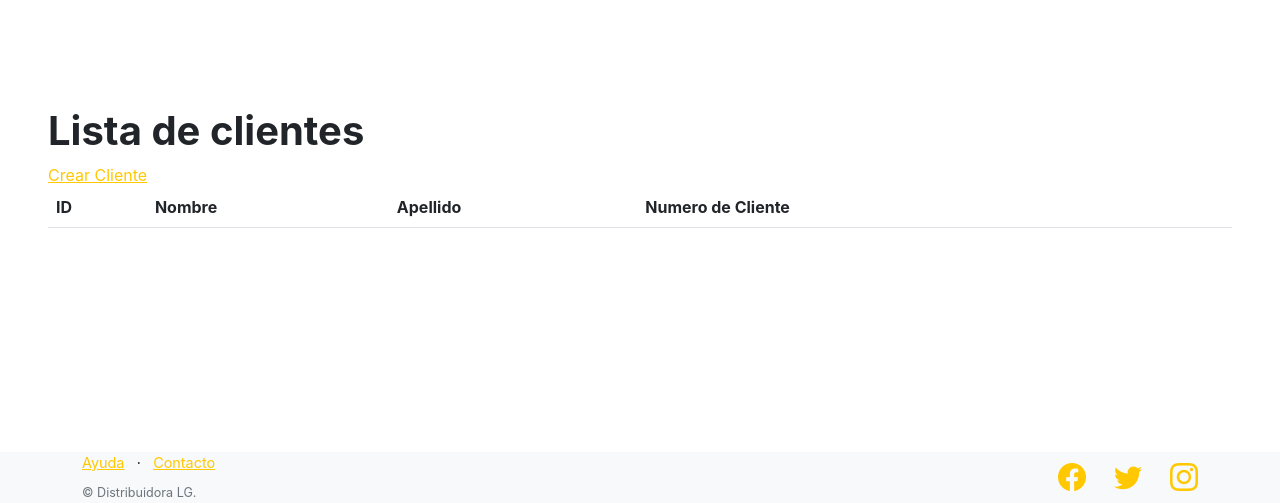
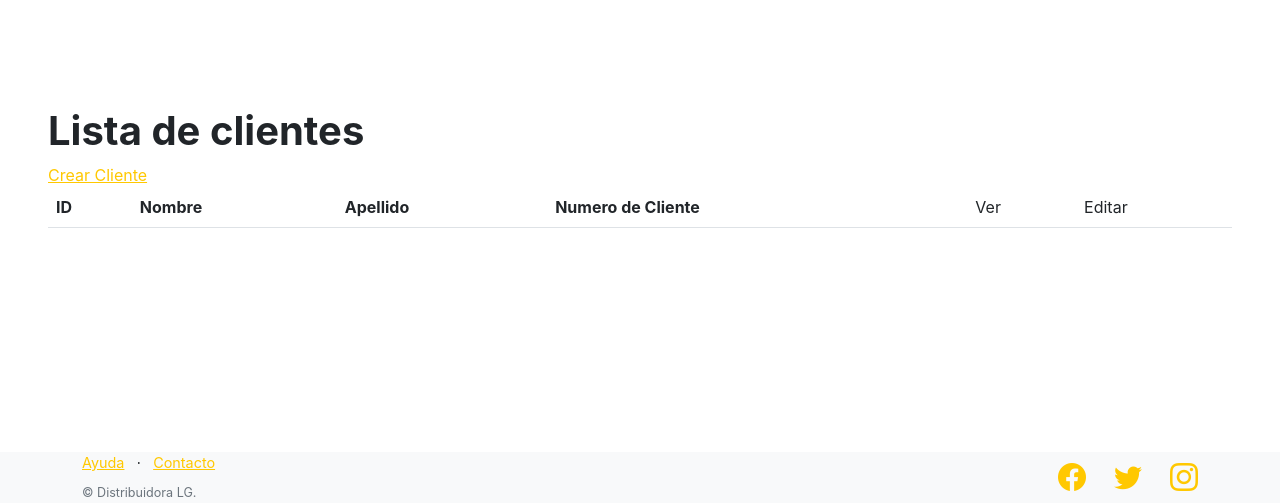
Before and after one commit to Churdano/Examen-final-Coderhouse, a Django app: template control_distr/templates/control_distr/lista_clientes.html in a window 1280 px wide. Shown: the part 157-660 px from the top of the page. Run offline with Django 4.2, Linux system fonts and the light colour scheme; the template is opened without the code that fills it, so the values that code supplies are empty; some libraries are stand-ins or nearby versions.

Commit message:
cambios esteticos agregados

```diff
--- a/control_distr/templates/control_distr/lista_clientes.html
+++ b/control_distr/templates/control_distr/lista_clientes.html
@@ -14,8 +14,8 @@
          <th>Nombre</th>
          <th>Apellido</th>
          <th>Numero de Cliente</th>
-         <td></td>
-         <td></td>
+         <td>Ver</td>
+         <td>Editar</td>
        </tr>
        {% for cliente in object_list %}
        <tr>
@@ -24,10 +24,14 @@
          <td>{{ cliente.apellido }}</td>
          <td>{{ cliente.numero_cliente }}</td>
          <td>
-           <a href="{% url 'ver_cliente' cliente.id %}">Ver</a>
+           <a href="{% url 'ver_cliente' cliente.id %}">
+            <i class="bi bi-eye"></i>
+           </a>
          </td>
          <td>
-           <a href="{% url 'editar_cliente' cliente.id %}">Editar</a>
+           <a href="{% url 'editar_cliente' cliente.id %}">
+            <i class="bi bi-pencil"></i>
+           </a>
          </td>
          <td>
            <a href="{% url 'eliminar_cliente' cliente.id %}">
```
Also changed, not shown: control_distr/templates/control_distr/lista_productos.html (+6 -2 lines), control_distr/templates/control_distr/lista_vendedores.html (+6 -2 lines), db.sqlite3.
